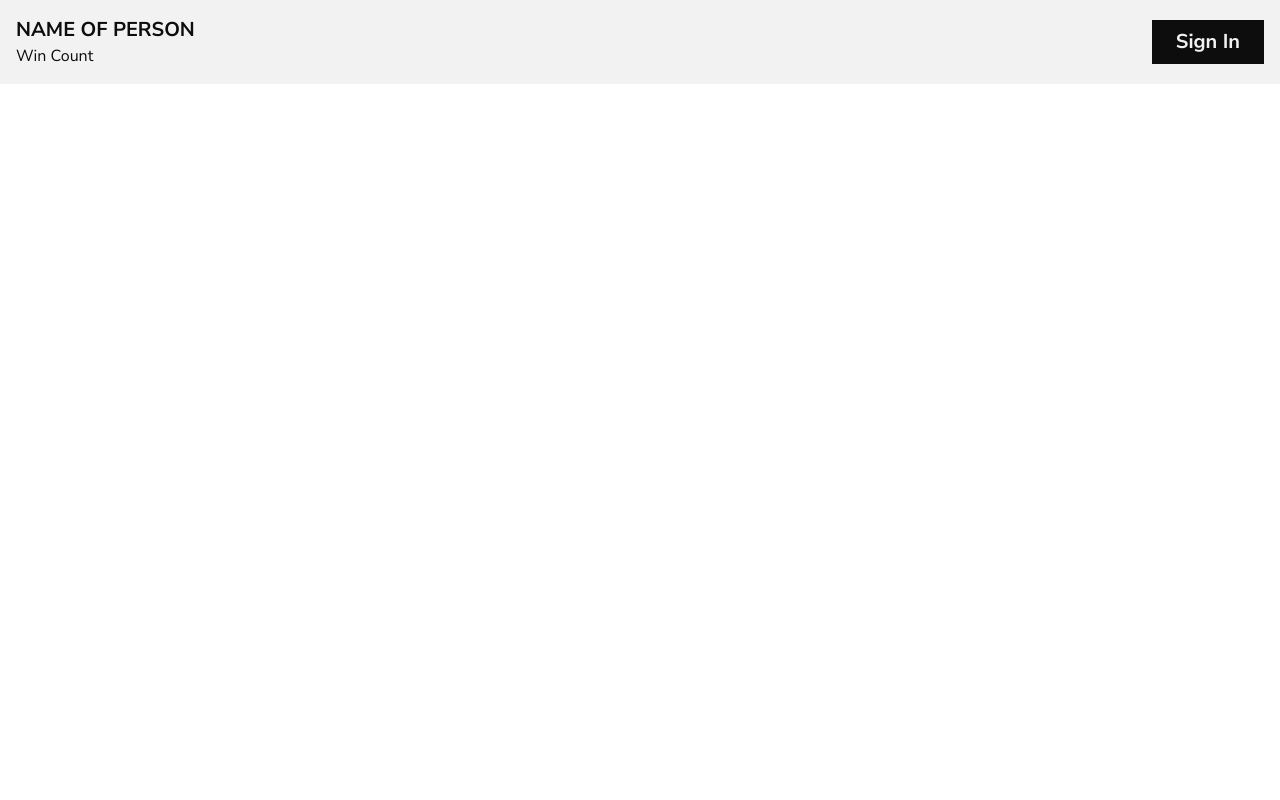
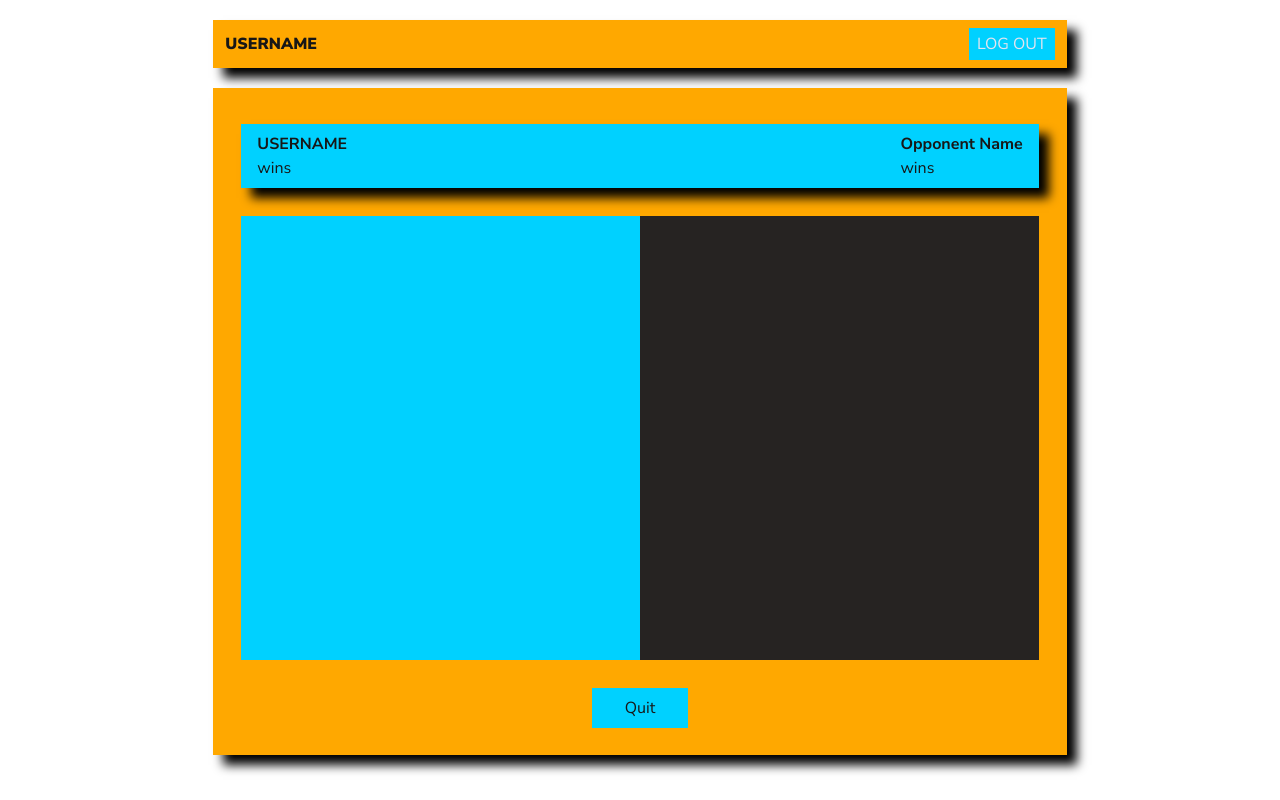
Before and after one commit to HaileabT/clicker_multiplayer_client, a Next.js app: page / in a window 1280 px wide. Built offline with nearby package versions, Linux system fonts and the light colour scheme.

Commit message:
I have done the game board

```diff
--- a/package.json
+++ b/package.json
@@ -3,7 +3,7 @@
   "version": "0.1.0",
   "private": true,
   "scripts": {
-    "dev": "concurrently \"next dev\" \"tailwind --watch\"",
+    "dev": "concurrently \"next dev\" \"tailwind --watch --silent\"",
     "build": "next build",
     "start": "next start",
     "lint": "next lint"
--- /dev/null
+++ b/src/app/mainPage/Main.tsx
@@ -0,0 +1,11 @@
+import Header from './../../components/home/Header'
+import GameBoard  from './../../components/home/GameBoard'
+
+export default function Main(){
+    return (
+        <div className='w-2/3'>
+          <Header />
+          <GameBoard />
+        </div>
+    )
+}
--- a/src/app/page.tsx
+++ b/src/app/page.tsx
@@ -1,10 +1,10 @@
-import Header from "@/components/home/Header";
-import Image from "next/image";
+import Main from './mainPage/Main'
+// import Image from "next/image";
 
 export default function Home() {
   return (
-    <div>
-      <Header />
+    <div className="bg-white h-lvh flex justify-center ">
+      <Main />
     </div>
   )
 }
--- /dev/null
+++ b/src/components/home/GameBoard.tsx
@@ -0,0 +1,73 @@
+'use client'
+import { useState } from "react"
+
+interface GamePlaceProps {
+    LeftUser: () => void;
+    RightUser: () => void;
+    width: {
+      col1: string;
+      col2: string;
+    };
+  }
+
+export default function GameBoard(){
+ const [width , setWidth] = useState({ col1: '50%', col2: '50%' });
+
+ function LeftUser(){
+    setWidth((prev) => {
+        const newCol1Size = Math.min(100, Math.max(0, parseFloat(prev.col1) + 10));
+        const newCol2Size = Math.min(100, Math.max(0, parseFloat(prev.col2) - 10));
+
+        return {
+            col1: `${newCol1Size}%`,
+            col2: `${newCol2Size}%`,
+        };
+    });
+ }
+
+ function RightUser(){
+    setWidth((prev) => {
+        const newCol1Size = Math.min(100, Math.max(0, parseFloat(prev.col1) - 10));
+        const newCol2Size = Math.min(100, Math.max(0, parseFloat(prev.col2) + 10));
+
+        return {
+            col1: `${newCol1Size}%`,
+            col2: `${newCol2Size}%`,
+        };
+    });
+ }
+
+    return (
+        <div className="flex  flex-col bg-bg_primary h-5/6 mt-2 shadow-bottom-left px-7">
+           <PlayerName />
+           <GamePlace LeftUser={LeftUser} RightUser={RightUser} width={width} />
+           <div className="flex justify-center">
+            <button className="bg-bg_secondary mt-7 w-24 p-2">Quit</button>
+           </div>
+        </div>
+    );
+}
+
+function PlayerName(){
+    return (
+        <div className="flex flex-row justify-between bg-bg_secondary mt-9 shadow-bottom-left">
+            <div className="ml-4 my-2">
+               <h3 className="font-bold">USERNAME</h3>
+               <p>wins</p>
+            </div>
+            <div className="mr-4 my-2">
+               <h3 className="font-bold">Opponent Name</h3>
+               <p>wins</p>
+            </div>
+        </div>
+    );
+}
+
+function GamePlace({ LeftUser, RightUser, width } : GamePlaceProps) {
+    return (
+      <div className="grid h-4/6 mt-7 rounded" style={{ gridTemplateColumns: `${width.col1} ${width.col2}` }}>
+        <div onClick={LeftUser} className="bg-bg_secondary"></div>
+        <div onClick={RightUser} className="bg-bg_black"></div>
+      </div>
+    );
+}
--- a/src/components/home/Header.tsx
+++ b/src/components/home/Header.tsx
@@ -1,14 +1,8 @@
 export default function Header() {
     return (
-        <div className="flex justify-between items-center bg-bg_primary p-4 text-bg_secondary">
-            <div>
-                <h2 className="font-bold text-xl uppercase">Name of Person</h2>
-                <p className=" ">Win Count</p>
-            </div>
-
-            <div>
-                <button className=" bg-bg_secondary text-bg_primary py-2 px-6 text-xl font-bold">Sign In</button>
-            </div>
+        <div className="flex justify-between items-center bg-bg_primary my-5 h-12 px-3 shadow-bottom-left">
+           <p className="font-black">USERNAME</p>
+           <button className="bg-bg_secondary text-bg_white px-2 py-1 hover:bg-bg_black">LOG OUT</button>
         </div>
     )
 }
--- a/tailwind.config.ts
+++ b/tailwind.config.ts
@@ -8,13 +8,18 @@ const config: Config = {
   ],
   theme: {
     colors: {
-      bg_primary: "#F2F2F2",
-      bg_secondary: "#0D0D0D",
+      bg_primary: "#FFA800",
+      bg_secondary: "#00D1FF",
+      bg_black: "#262322",
+      bg_white:"#E5E4EF"
     },
     extend: {
       colors: {
         background: "var(--background)",
         foreground: "var(--foreground)",
+      },
+      boxShadow: {
+        'bottom-left': '10px 10px 10px rgba(0, 0, 0, 1)', // Customize offset and blur here
       },
 
       keyframes: {
```
